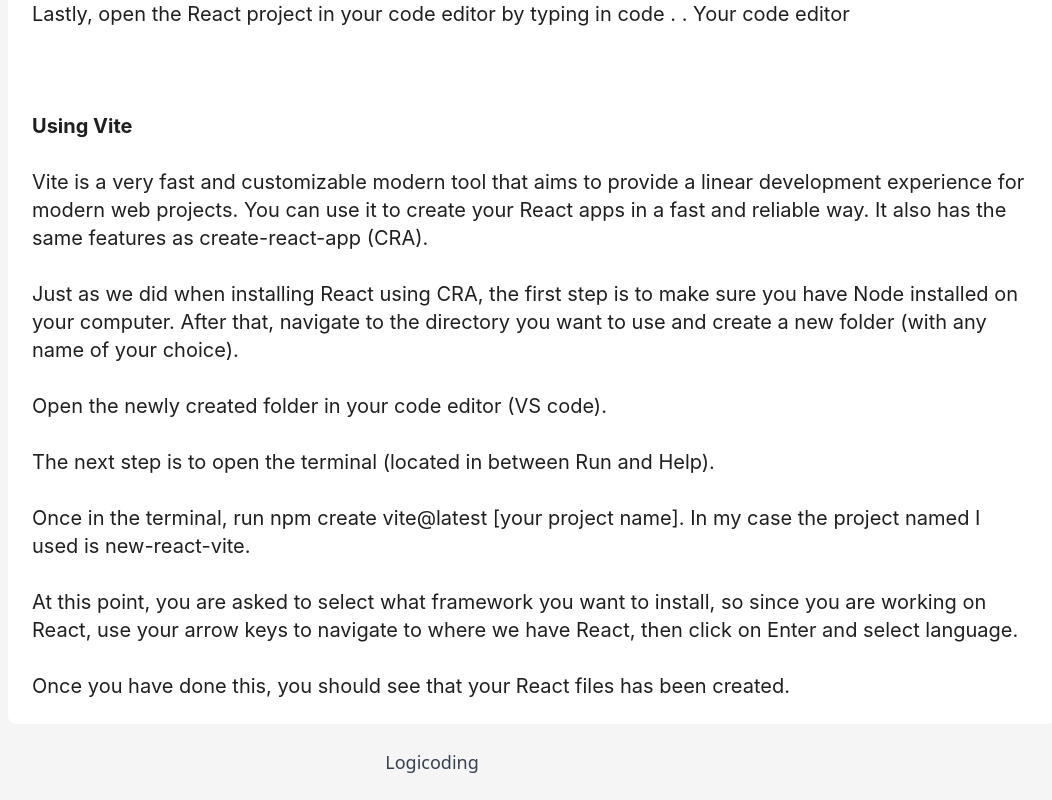
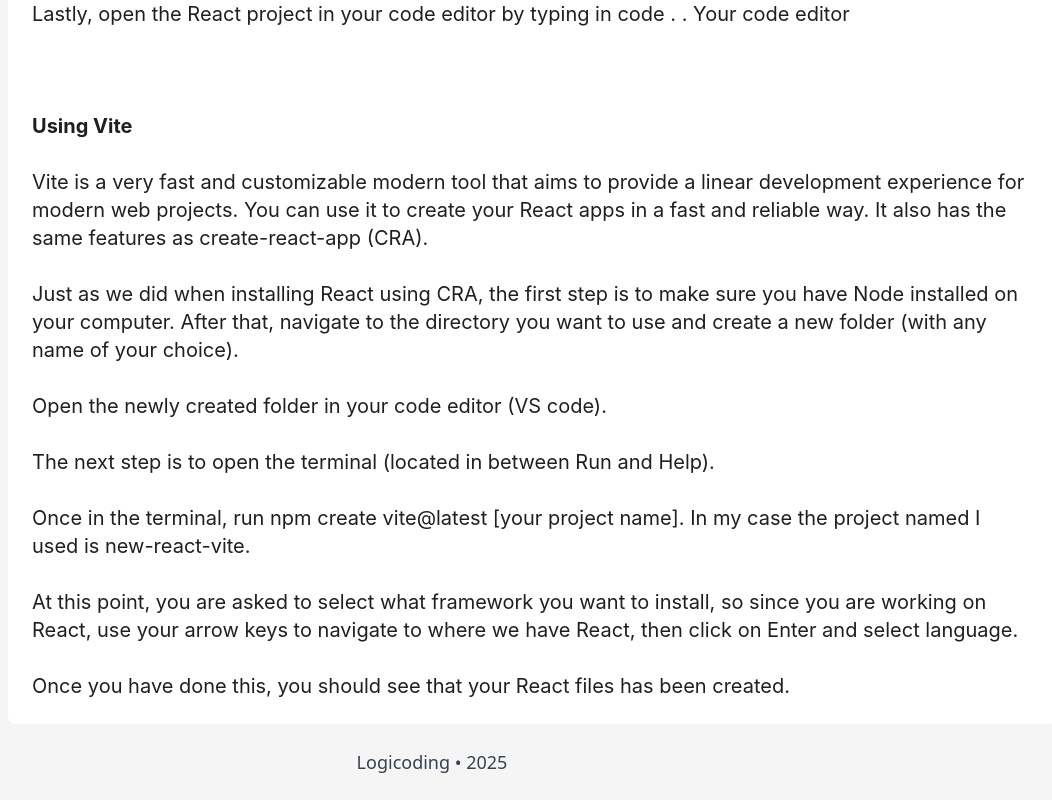
Before and after one commit to rohitkumar893/logicoding, a React (Vite) app: page / in a window 1280 px wide. Shown: the part 1334-2134 px from the top of the page, without its empty margins (208-1260 px from the left). Built offline with nearby package versions, Linux system fonts and the light colour scheme.

Commit message:
modify: footer

```diff
--- a/src/components/Footer.tsx
+++ b/src/components/Footer.tsx
@@ -5,8 +5,8 @@ const { Footer } = Layout;
 const LayoutFooter:React.FC = () => {
   return (
     <Footer className='text-center'>
-          <h2 className='text-lg text-gray-700'>Logicoding</h2>
-      </Footer>
+        <h2 className='text-lg text-gray-700'>Logicoding • 2025</h2>
+    </Footer>
   )
 }
 
```
